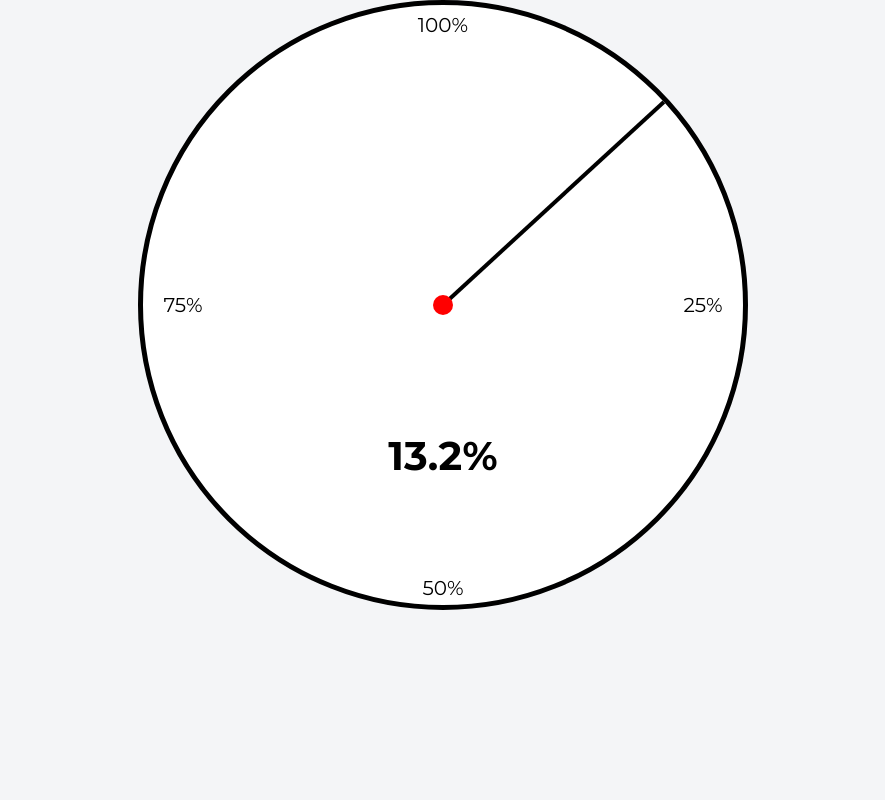
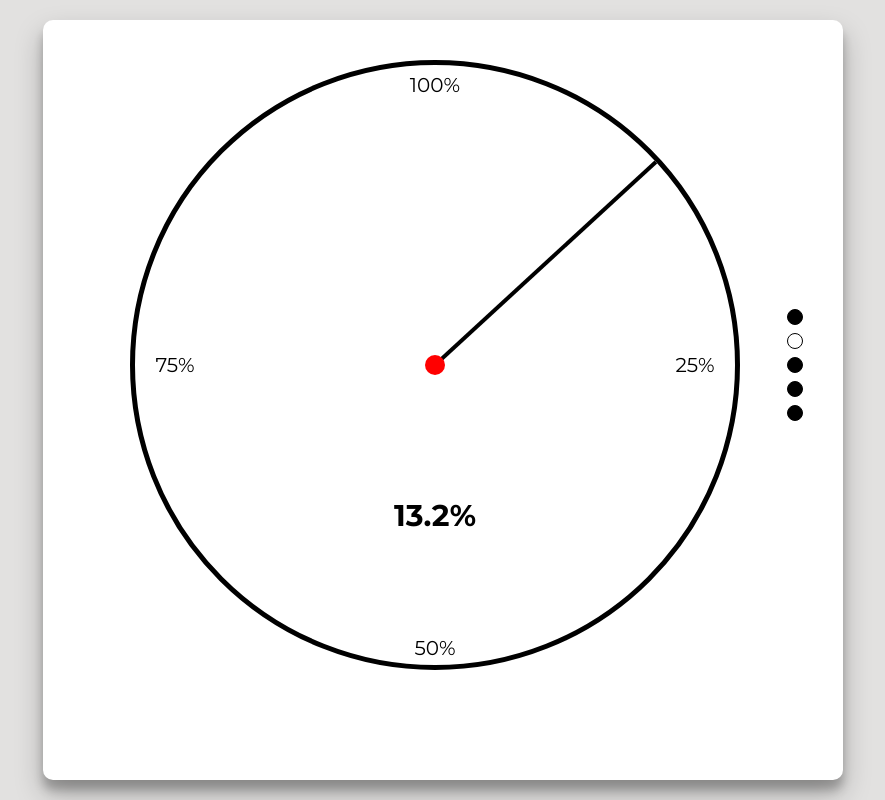
Before and after one commit to playerony/clock-actors-state-machine, a React app: page / in a window 1280 px wide. Shown: the whole page, without its empty margins (197-1082 px from the left). Built offline with nearby package versions, Linux system fonts and the light colour scheme.

Commit message:
chore: add base layout wrapper (#5)

```diff
--- a/src/app/app.component.jsx
+++ b/src/app/app.component.jsx
@@ -6,7 +6,11 @@ import cls from './app.styles.css';
 
 export const App = () => (
   <main className={cls.app}>
-    <Clock />
-    <Dots amountOfDots={5} activeDotIndex={1} />
+    <div className={cls['content-wrapper']}>
+      <section className={cls['clock-wrapper']}>
+        <Clock />
+        <Dots amountOfDots={5} activeDotIndex={1} />
+      </section>
+    </div>
   </main>
 );
--- a/src/app/app.styles.css
+++ b/src/app/app.styles.css
@@ -13,7 +13,7 @@ html,
   height: 100%;
   font-size: 16px;
   font-weight: 400;
-  background-color: #f4f5f7;
+  background-color: #e2e1e0;
 }
 
 h1,
@@ -26,10 +26,23 @@ h5 {
 }
 
 .app {
-  width: 100%;
-  height: 100%;
-  display: grid;
-  overflow: hidden;
-  grid-template-columns: 1fr;
-  grid-template-rows: auto 1fr;
+  width: 100vw;
+  height: 100vh;
+  display: flex;
+  align-items: center;
+  justify-content: center;
 }
+
+.content-wrapper {
+  height: 95%;
+  width: 800px;
+  padding: 40px;
+  border-radius: 10px;
+  background-color: white;
+  box-shadow: 0 14px 28px rgba(0, 0, 0, 0.25), 0 10px 10px rgba(0, 0, 0, 0.22);
+}
+
+.clock-wrapper {
+  display: flex;
+  align-items: center;
+}
--- a/src/atoms/clock/clock.styles.css
+++ b/src/atoms/clock/clock.styles.css
@@ -79,6 +79,7 @@
   top: var(--clock-radius);
   transform-origin: top center;
   width: var(--seconds-thickness);
+  transition: transform 100ms linear;
   transform: rotate(calc(var(--degree) * 1deg + 180deg));
   left: calc(var(--clock-radius) - var(--seconds-thickness) / 2);
 }
--- a/src/atoms/dots/dots.styles.css
+++ b/src/atoms/dots/dots.styles.css
@@ -1,4 +1,4 @@
-.dots[data-hidden] {
+.dots[data-hidden='true'] {
   opacity: 0;
   transform: translateX(100%);
 }
@@ -6,6 +6,7 @@
 .dot {
   width: 1rem;
   height: 1rem;
+  cursor: pointer;
   margin: 0.5rem 0;
   border-radius: 100%;
   background-color: black;
@@ -14,5 +15,6 @@
 }
 
 .dot[data-active='true'] {
+  cursor: default;
   background-color: white;
 }
```
